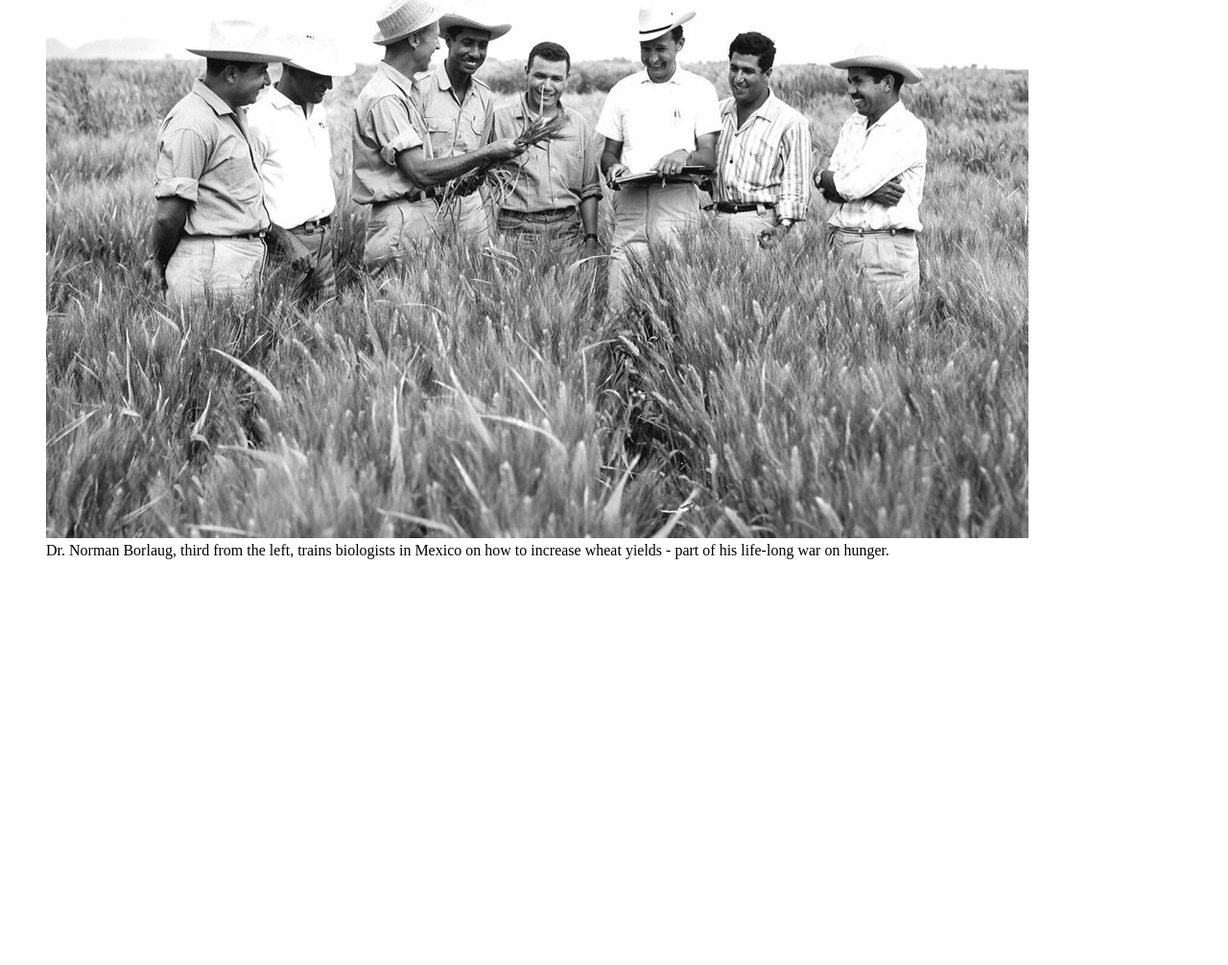
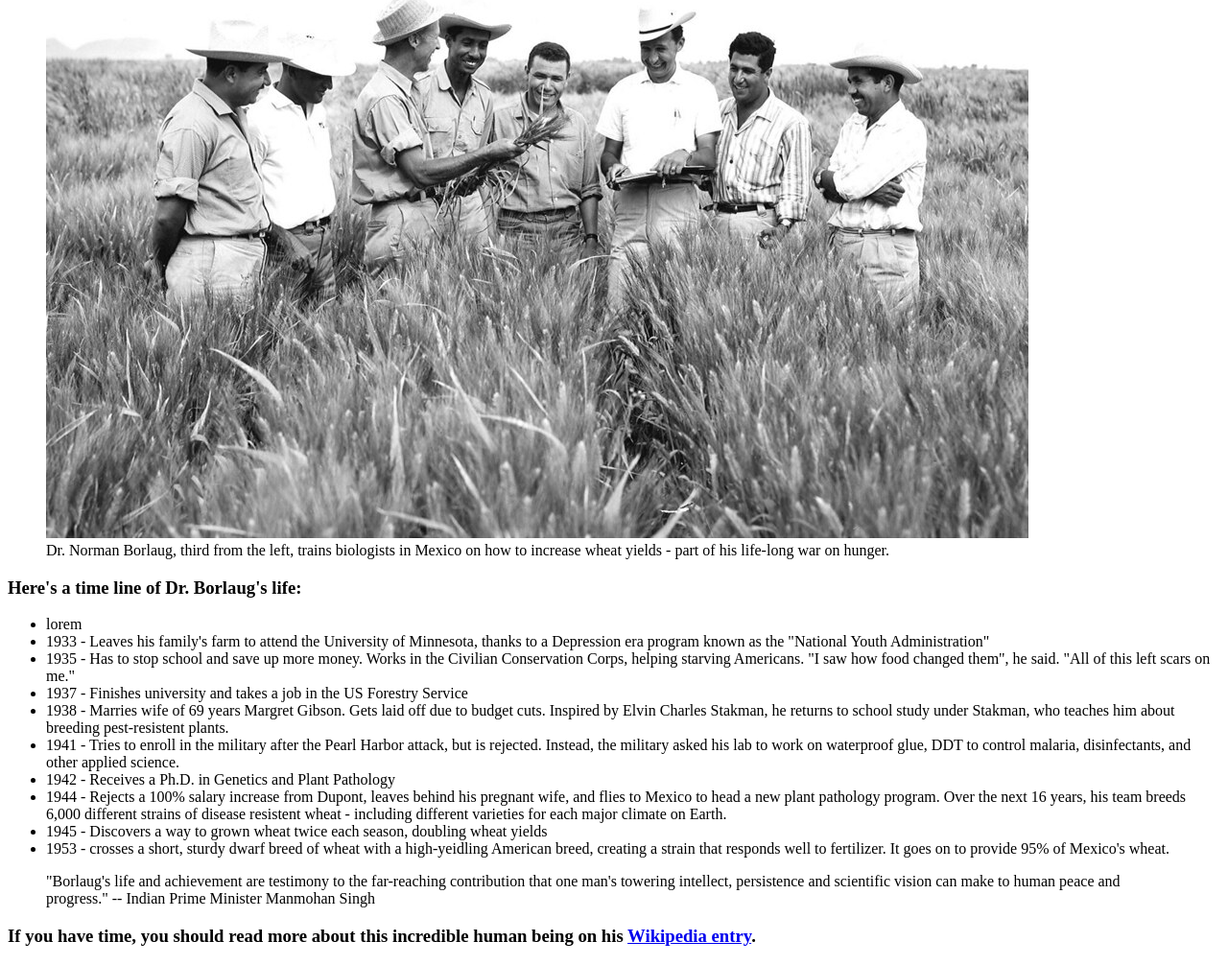
Before and after one commit to NUSHOHEL/Microverse-Jaime-Nizam-trials, a plain HTML site: page index.html in a window 1280 px wide. Shown: the part 142-1148 px from the top of the page at 96% size. Before the commit the page ends 800 px from the top, so only its background shows below. Drawn offline with Linux system fonts and the light colour scheme.

Commit message:
done step 8 and 9

```diff
--- a/index.html
+++ b/index.html
@@ -16,7 +16,22 @@
       </figure>
 
       <section id="tribute-info">
+        <h3>Here's a time line of Dr. Borlaug's life:</h3>
+        <ul>
+          <li>lorem</li>
+          <li>1933 - Leaves his family's farm to attend the University of Minnesota, thanks to a Depression era program known as the "National Youth Administration"</li>
+          <li>1935 - Has to stop school and save up more money. Works in the Civilian Conservation Corps, helping starving Americans. "I saw how food changed them", he said. "All of this left scars on me."</li>
+          <li>1937 - Finishes university and takes a job in the US Forestry Service</li>
+          <li>1938 - Marries wife of 69 years Margret Gibson. Gets laid off due to budget cuts. Inspired by Elvin Charles Stakman, he returns to school study under Stakman, who teaches him about breeding pest-resistent plants.</li>
+          <li>1941 - Tries to enroll in the military after the Pearl Harbor attack, but is rejected. Instead, the military asked his lab to work on waterproof glue, DDT to control malaria, disinfectants, and other applied science.</li>
+          <li>1942 - Receives a Ph.D. in Genetics and Plant Pathology</li>
+          <li>1944 - Rejects a 100% salary increase from Dupont, leaves behind his pregnant wife, and flies to Mexico to head a new plant pathology program. Over the next 16 years, his team breeds 6,000 different strains of disease resistent wheat - including different varieties for each major climate on Earth.</li>
+          <li>1945 - Discovers a way to grown wheat twice each season, doubling wheat yields</li>
+          <li>1953 - crosses a short, sturdy dwarf breed of wheat with a high-yeidling American breed, creating a strain that responds well to fertilizer. It goes on to provide 95% of Mexico's wheat.</li>
+        </ul>
+        <blockquote>"Borlaug's life and achievement are testimony to the far-reaching contribution that one man's towering intellect, persistence and scientific vision can make to human peace and progress." -- Indian Prime Minister Manmohan Singh</blockquote>
 
+        <h3>If you have time, you should read more about this incredible human being on his <a id="tribute-link" target="_blank" href="https://www.wikipedia.org/">Wikipedia entry</a>.</h3>
       </section>
     </main>
   </body>
```
